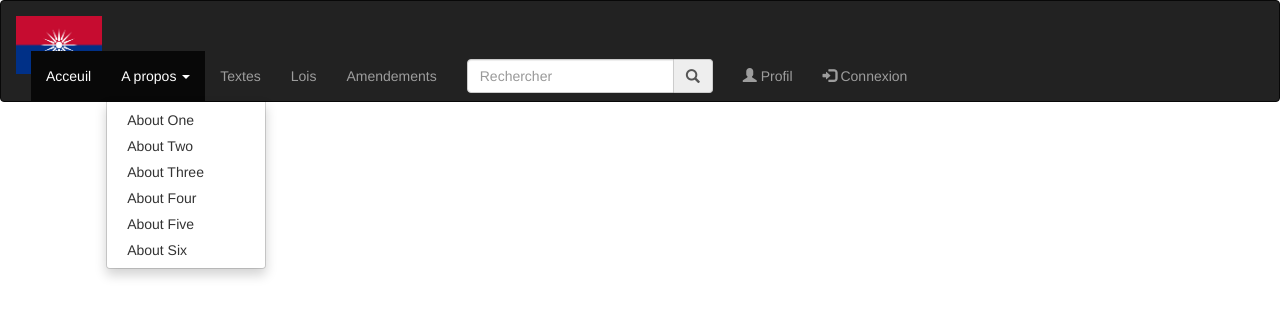
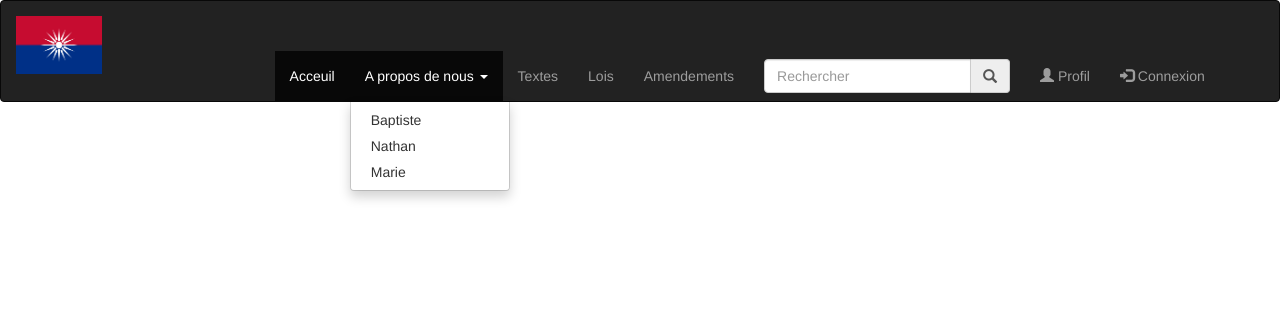
Before and after one commit to NathanAgu/AP-CasCofonie-2024, a PHP site: page /Templates/Views/viewsHeader.php in a window 1280 px wide, after a click on "A propos de nous". Shown: the top 317 px of the page. Run offline with PHP 8.4, Linux system fonts and the light colour scheme.

Commit message:
Corrections du code

```diff
--- a/Templates/Views/viewsHeader.php
+++ b/Templates/Views/viewsHeader.php
@@ -1,5 +1,5 @@
 <!DOCTYPE html>
-<html lang="en">
+<html lang="fr">
 <head>
     <meta charset="UTF-8">
     <meta name="viewport" content="width=device-width, initial-scale=1.0">
@@ -18,25 +18,22 @@
 
                     <div class="navbar-header">
                         <button class="navbar-toggle" data-target="#mobile_menu" data-toggle="collapse"><span class="icon-bar"></span><span class="icon-bar"></span><span class="icon-bar"></span></button>
-                        <a href="#" class="navbar-brand"><img src="Templates/Img/Drapeau.png" style="width: 7%; margin-top: 0%;"></a>
+                        <a href="index.php" class="navbar-brand"><img src="Templates/Assets/Img/Drapeau.png" style="width: 7%; "></a>
                     </div>
 
-                    <div class="navbar-collapse collapse" id="mobile_menu">
-                        <ul class="nav navbar-nav">
+                    <div class="navbar-collapse collapse " id="mobile_menu">
+                        <ul class="nav navbar-nav" style="margin-left: 20%; margin-top: 0%;">
                             <li class="active"><a href="index.php">Acceuil</a></li>
-                            <li><a href="#" class="dropdown-toggle" data-toggle="dropdown">A propos <span class="caret"></span></a>
+                            <li><a href="#" class="dropdown-toggle" data-toggle="dropdown">A propos de nous <span class="caret"></span></a>
                                 <ul class="dropdown-menu">
-                                    <li><a href="#">About One</a></li>
-                                    <li><a href="#">About Two</a></li>
-                                    <li><a href="#">About Three</a></li>
-                                    <li><a href="#">About Four</a></li>
-                                    <li><a href="#">About Five</a></li>
-                                    <li><a href="#">About Six</a></li>
+                                    <li><a href="index.php?vue=baptiste">Baptiste</a></li>
+                                    <li><a href="index.php?vue=nathan">Nathan</a></li>
+                                    <li><a href="index.php?vue=marie">Marie</a></li>
                                 </ul>
                             </li>
-                            <li><a href="#texte">Textes</a></li>
-                            <li><a href="#loi">Lois</a></li>
-                            <li><a href="#amendement">Amendements</a></li>
+                            <li><a href="index.php?vue=texte&action=visualiser">Textes</a></li>
+                            <li><a href="index.php?vue=loi&action=visualiser">Lois</a></li>
+                            <li><a href="index.php?vue=amendement&action=visualiser">Amendements</a></li>
                         </ul>
                         <ul class="nav navbar-nav">
                             <li>
--- a/processing/containers/containerAmendment.php
+++ b/processing/containers/containerAmendment.php
@@ -1,5 +1,5 @@
 <?php
-    autoloader("actionAmendment");
+    include("actionAmendment");
 
     class ContainerAmendment
     {
--- a/processing/containers/containerArticle.php
+++ b/processing/containers/containerArticle.php
@@ -1,5 +1,5 @@
 <?php
-    autoloader("actionArticle");
+    include("actionArticle");
 
     class ContainerArticle
     {
--- a/processing/containers/containerInstitution.php
+++ b/processing/containers/containerInstitution.php
@@ -1,5 +1,5 @@
 <?php
-    autoloader("actionInstitution");
+    include("actionInstitution");
 
     class ContainerInstitution
     {
--- a/processing/containers/containerOrgan.php
+++ b/processing/containers/containerOrgan.php
@@ -1,5 +1,5 @@
 <?php
-    autoloader("");
+    include("");
 
     class ContainerOrgan
     {
--- a/processing/containers/containerText.php
+++ b/processing/containers/containerText.php
@@ -1,5 +1,5 @@
 <?php
-    autoloader("actionText");
+    include("actionText");
 
     class ContainerText
     {
```
Also changed, not shown: Templates/Assets/Css/styleConnexion.css (added, +10 -0 lines), Templates/Views/viewConnexion.php (added, +45 -0 lines), controller/controller.php (+24 -10 lines), index.php (+8 -7 lines).
